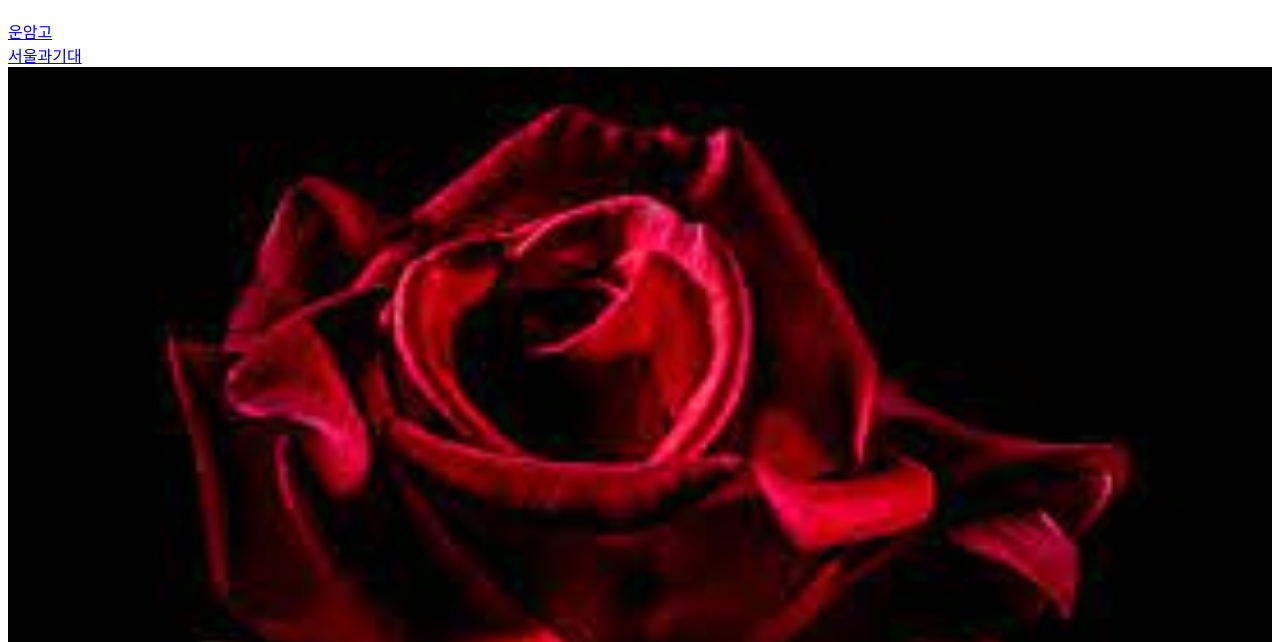
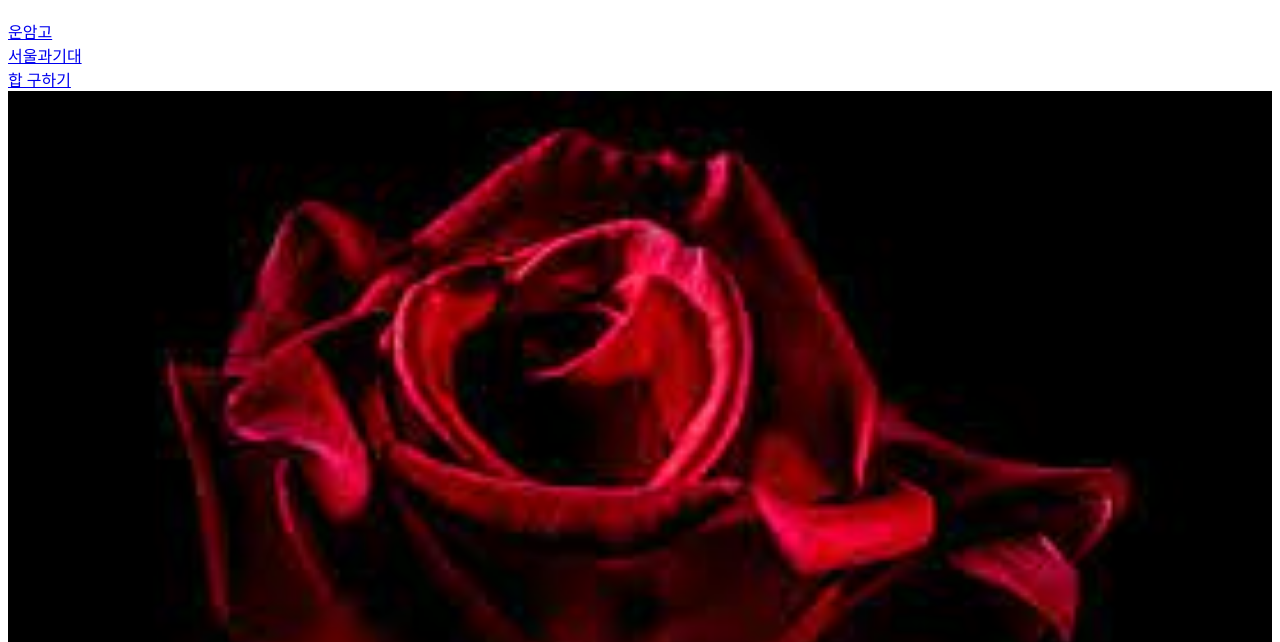
Before and after one commit to hew1226/home, a plain HTML site: page index.html in a window 1280 px wide. Shown: the part 124-766 px from the top of the page. Drawn offline with Linux system fonts and the light colour scheme.

Commit message:
Update index.html

```diff
--- a/index.html
+++ b/index.html
@@ -8,6 +8,7 @@
     <h1>반갑습니다~</h1>
     <a href="https://unam.hs.kr/">운암고</a><br>
     <a href="https://www.seoultech.ac.kr/index.jsp">서울과기대</a><br>
+    <a href="sum.html">합 구하기</a>
     <img src="images (1).jpg" width="100%">
     <iframe width="560" height="315" src="<iframe width="560" height="315" src="https://www.youtube.com/embed/jBloaj5FX9U" title="YouTube video player" frameborder="0" allow="accelerometer; autoplay; clipboard-write; encrypted-media; gyroscope; picture-in-picture" allowfullscreen></iframe>"
   </body>
```
